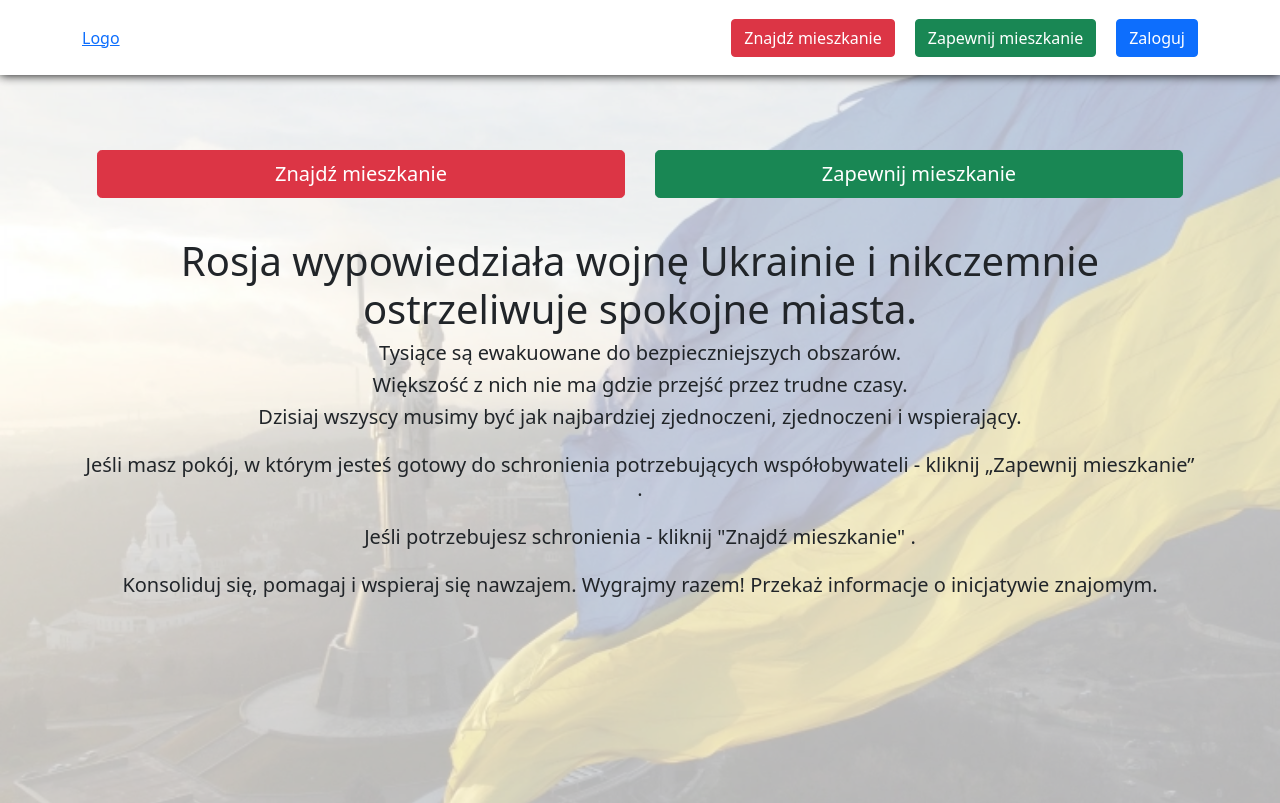
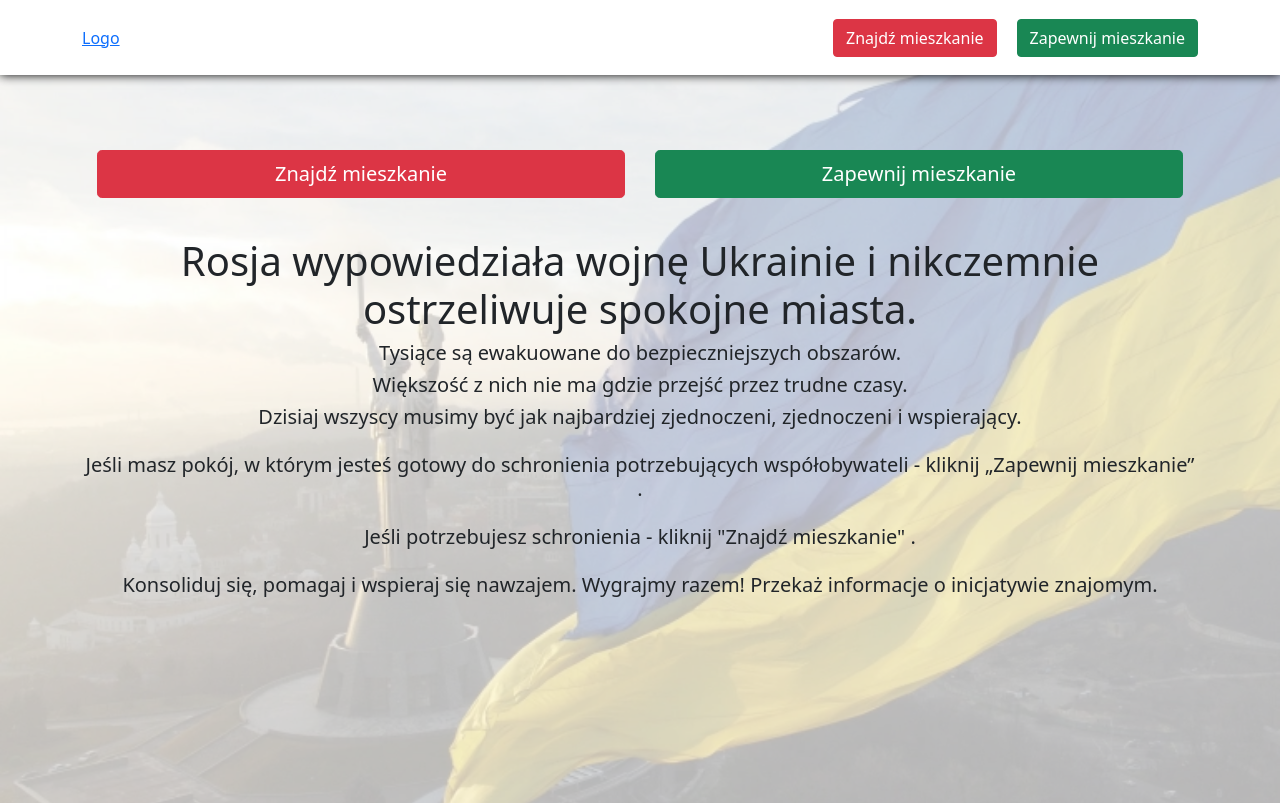
Before and after one commit to NowyDom/nowy-dom-frontend, a React (Create React App) app: page / in a window 1280 px wide. Built offline with nearby package versions, Linux system fonts and the light colour scheme.

Commit message:
feat(login): comment login btn

```diff
--- a/src/Header.js
+++ b/src/Header.js
@@ -16,9 +16,9 @@ const Header = () => {
             <Link to="add" className="btn btn-success" style={{ marginLeft: 20 }}>
               Zapewnij mieszkanie
             </Link>
-            <div className="btn btn-primary" style={{ marginLeft: 20 }}>
-              Zaloguj
-            </div>
+            {/*<div className="btn btn-primary" style={{ marginLeft: 20 }}>*/}
+            {/*  Zaloguj*/}
+            {/*</div>*/}
           </div>
         </div>
       </div>
```
